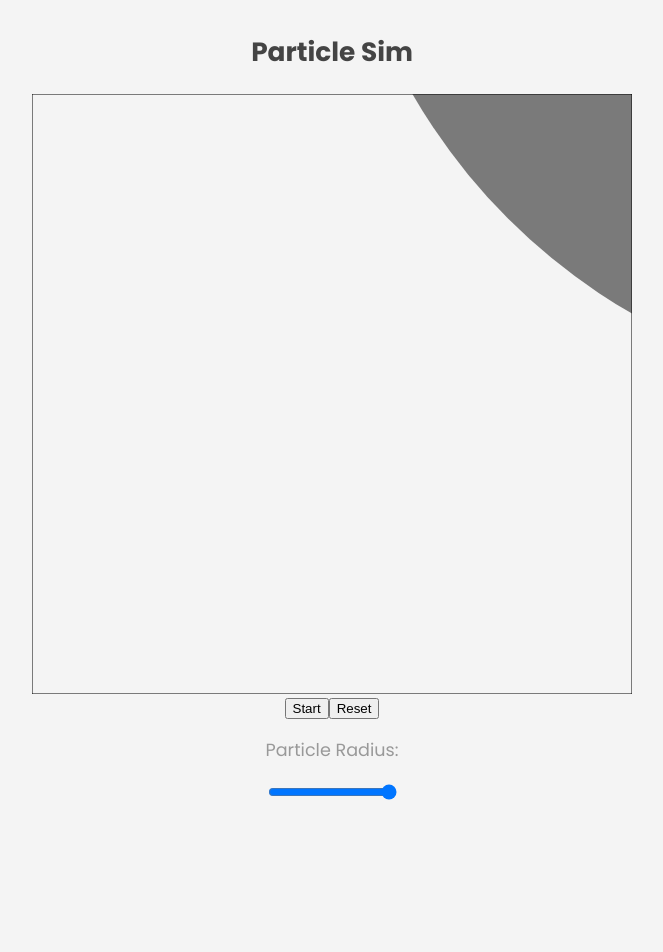
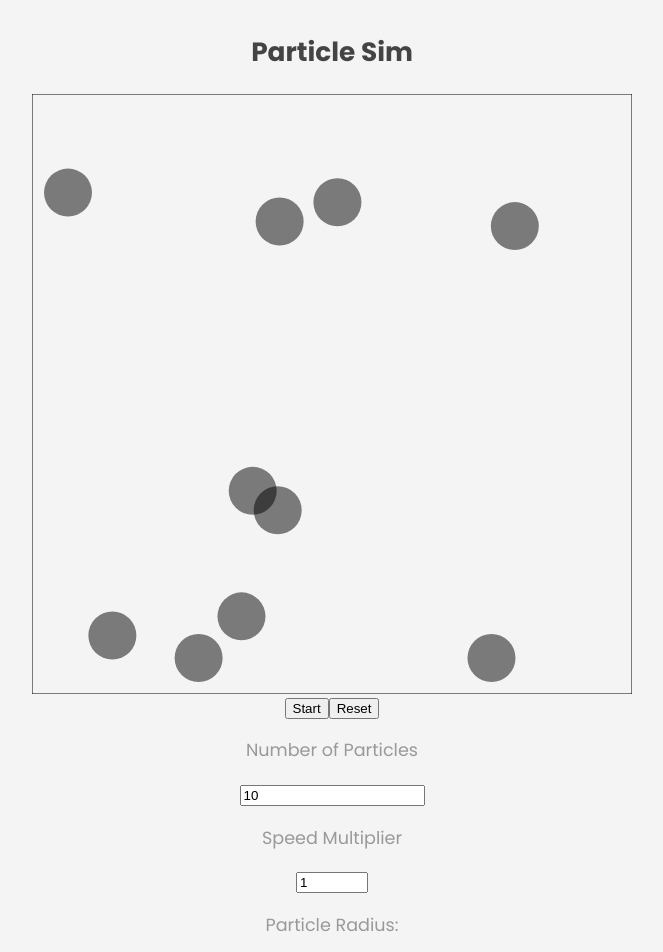
Before and after one commit to JBreidfjord/particle-sim, a React (Create React App) app: page / in a window 1280 px wide. Shown: the top 952 px of the page, without its empty margins (308-971 px from the left). Before the commit the page ends 817 px from the top, so only its background shows below. Built offline with nearby package versions, Linux system fonts and the light colour scheme.

Commit message:
Add Particle number and speed factor inputs

```diff
--- a/src/Particle.js
+++ b/src/Particle.js
@@ -10,14 +10,12 @@ export default class Particle {
   }
 
   static random(radius) {
-    const r = radius;
-
     return new Particle(
-      Math.max(Math.min(Math.random(), 1.0 - r * 1.5), r * 1.5),
-      Math.max(Math.min(Math.random(), 1.0 - r * 1.5), r * 1.5),
+      Math.max(Math.min(Math.random(), 1.0 - radius * 1.5), radius * 1.5),
+      Math.max(Math.min(Math.random(), 1.0 - radius * 1.5), radius * 1.5),
       Math.random() - 0.5,
       Math.random() - 0.5,
-      r
+      radius
     );
   }
 
--- a/src/Simulation.js
+++ b/src/Simulation.js
@@ -26,9 +26,11 @@ CanvasRenderingContext2D.prototype.drawCircle = function (x, y, radius, color) {
   ctx.fill();
 };
 
-const numParticles = 1;
+
 export default function Simulation() {
-  const [radius, setRadius] = useState(1);
+  const [numParticles, setNumParticles] = useState(10);
+  const [radius, setRadius] = useState(0.04);
+  const [speedMult, setSpeedMult] = useState(1);
   const [particles, setParticles] = useState(() => {
     let particles = [];
     for (let i = 0; i < numParticles; i++) {
@@ -99,10 +101,10 @@ export default function Simulation() {
 
     let interval;
     if (running) {
-      interval = setInterval(step, 1000 / fps);
+      interval = setInterval(step, 1000 / (fps * speedMult));
     }
     return () => clearInterval(interval);
-  }, [running, particles]);
+  }, [running, particles, speedMult]);
 
   return (
     <div className="simulation">
@@ -124,14 +126,30 @@ export default function Simulation() {
       >
         Reset
       </button>
-
+      <p>Number of Particles</p>
+      <input
+        type='number'
+        onChange={(numParticles) => setNumParticles(parseFloat(numParticles.target.value))}
+        value={numParticles}
+        min='1'
+        step='1'
+        />
+      <p>Speed Multiplier</p>
+      <input
+        type='number'
+        onChange={(speedMult) => setSpeedMult(parseFloat(speedMult.target.value))}
+        value={speedMult}
+        min='0.1'
+        max='10'
+        step='0.1'
+      />
       <p>Particle Radius:</p>
       <input
         type="range"
         onChange={(radius) => setRadius(parseFloat(radius.target.value))}
         value={radius}
         min="0.005"
-        max="0.06"
+        max="0.1"
         step="0.005"
       />
     </div>
```
